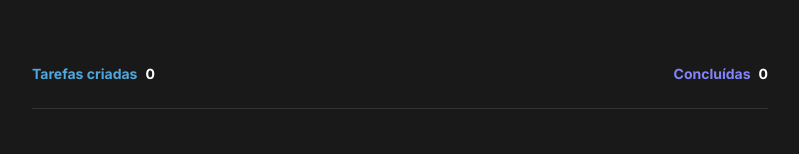
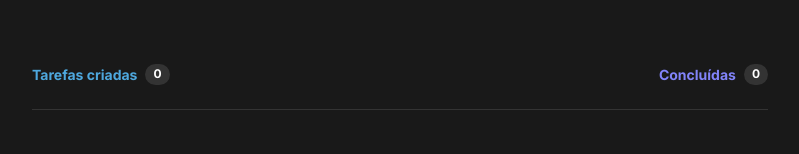
Before and after one commit to hanyelC/react-todo, a React (Vite) app: page / in a window 1280 px wide. Shown: the part 226-380 px from the top of the page, without its empty margins (240-1039 px from the left). Built offline with nearby package versions, Linux system fonts and the light colour scheme.

Commit message:
feat: counter style

```diff
--- a/src/components/App/styles.module.css
+++ b/src/components/App/styles.module.css
@@ -23,7 +23,7 @@
   justify-content: space-between;
 }
 
-.tasks-header div {
+.tasks-header > div {
   font-weight: 700;
   font-size: 1.4rem;
   display: flex;
@@ -32,11 +32,11 @@
   gap: 8px;
 }
 
-.tasks-header div:first-child span:first-child {
+.tasks-header > div:first-child > span:first-child {
   color: var(--blue);
 }
 
-.tasks-header div:last-child span:first-child {
+.tasks-header > div:last-child > span:first-child {
   color: var(--purple);
 }
 
@@ -45,3 +45,11 @@
   flex-direction: column;
   gap: 2.4rem;
 }
+
+.counter {
+  padding: 2px 8px;
+  background-color: var(--gray-400);
+  border-radius: 999px;
+  font-size: 1.2rem;
+  font-weight: 700;
+}
```
